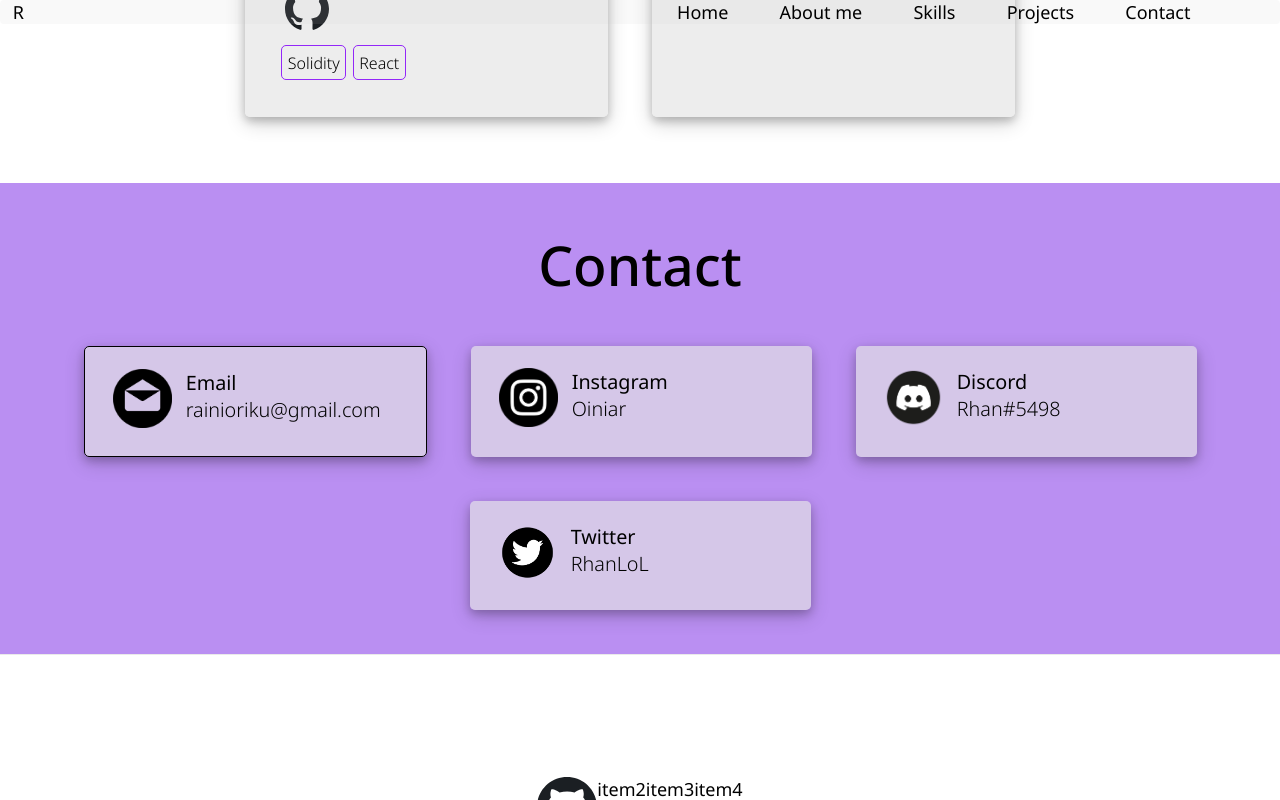
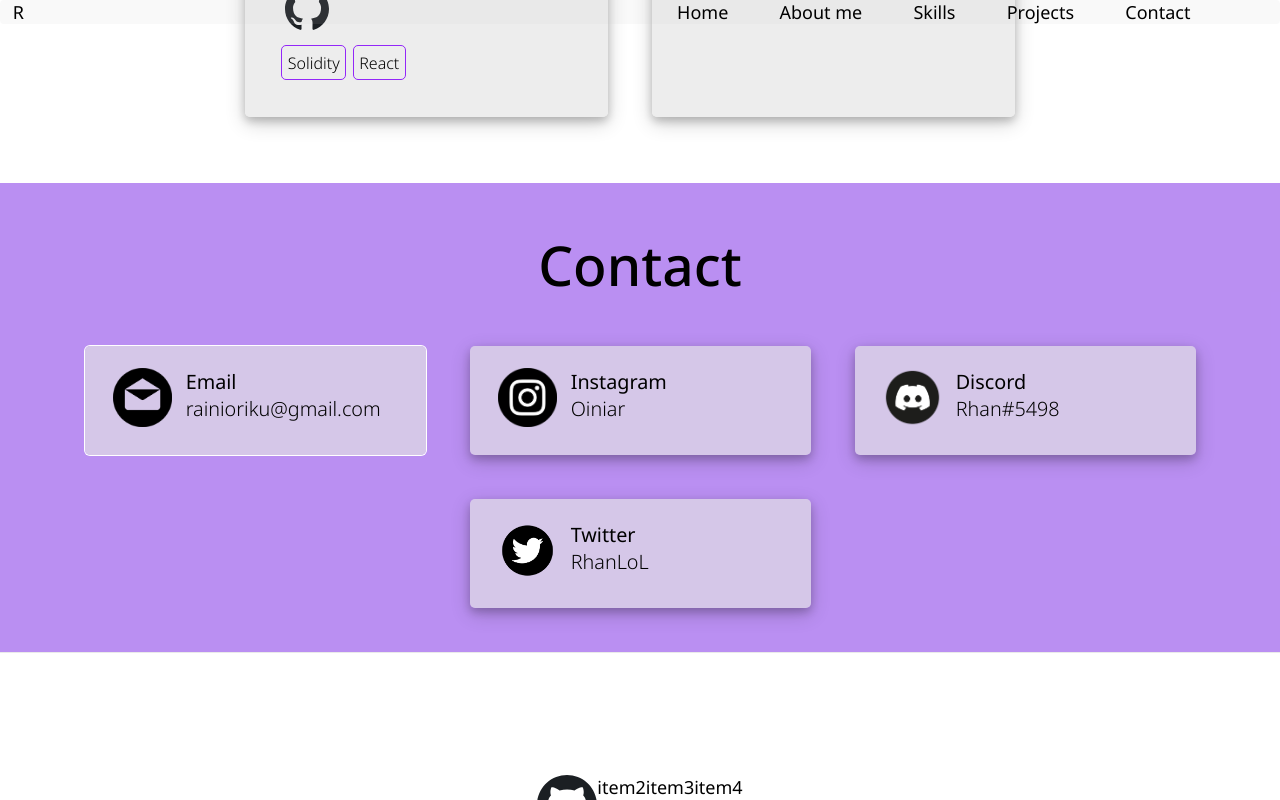
Before and after one commit to rikurainio/rikurainio2, a Next.js app: page / in a window 1280 px wide. In both pictures the pointer is over the element 255 px from the left and 3665 px from the top of the page. Shown: the part 3265-4065 px from the top of the page. Built offline with nearby package versions, Linux system fonts and the light colour scheme.

Commit message:
add hover fx for badge2

```diff
--- a/styles/badge2.css
+++ b/styles/badge2.css
@@ -22,7 +22,7 @@
 }
 
 .container2-badge:hover {
-    border: 1px solid black
+    box-shadow: 0 0 0 1px #ffffff;
 }
 
 @media only screen and (max-width: 1200px) {
```
